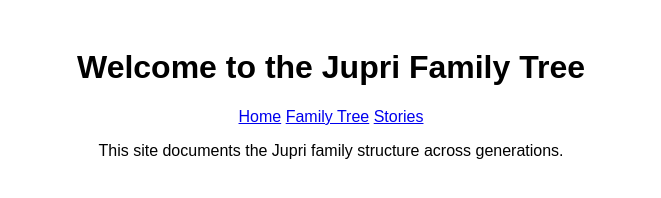
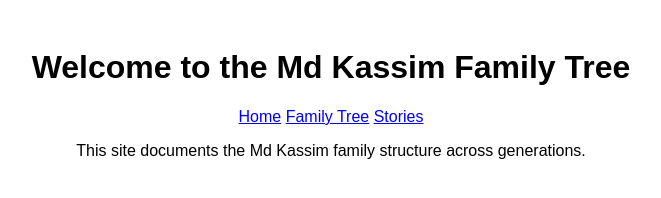
Before and after one commit to butak99/MdKassim-family, a plain HTML site: page family-blog/index.html in a window 1280 px wide. Shown: the whole page, without its empty margins (309-970 px from the left). Drawn offline with Linux system fonts and the light colour scheme.

Commit message:
Update index.html

```diff
--- a/family-blog/index.html
+++ b/family-blog/index.html
@@ -1,12 +1,12 @@
 <!DOCTYPE html>
 <html>
 <head>
-  <title>Jupri Family Blog</title>
+  <title>Md Kassim Family Blog</title>
   <link rel="stylesheet" href="style.css">
 </head>
 <body>
   <header>
-    <h1>Welcome to the Jupri Family Tree</h1>
+    <h1>Welcome to the Md Kassim Family Tree</h1>
     <nav>
       <a href="index.html">Home</a>
       <a href="tree.html">Family Tree</a>
@@ -14,7 +14,7 @@
     </nav>
   </header>
   <main>
-    <p>This site documents the Jupri family structure across generations.</p>
+    <p>This site documents the Md Kassim family structure across generations.</p>
   </main>
 </body>
 </html>
```
